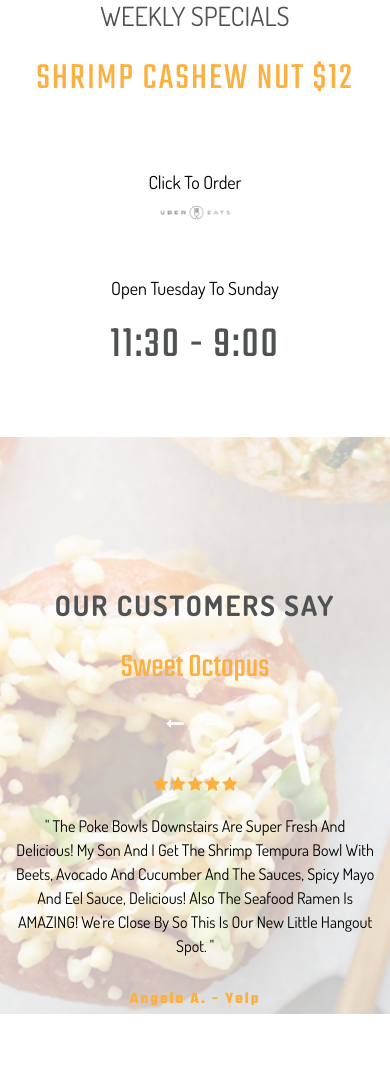
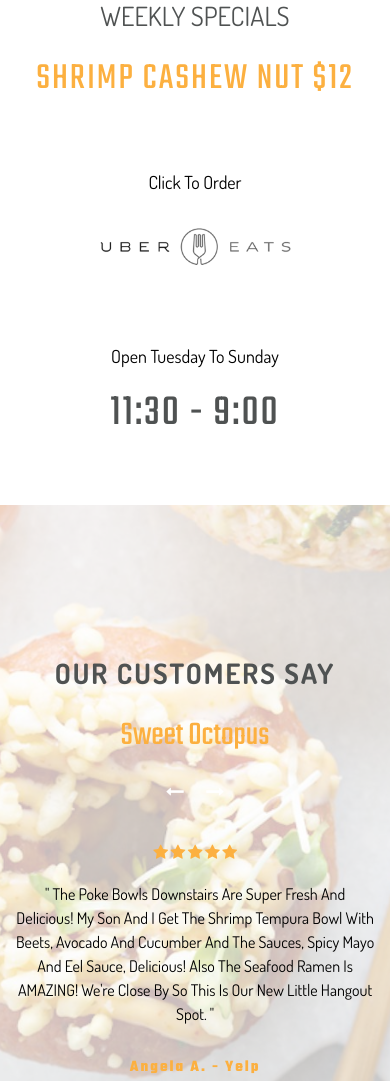
Before and after one commit to timseo/sweetoctopus, a PHP site: page / in a window 390 px wide. Shown: the part 1103-2184 px from the top of the page. Run offline with PHP 8.4, Linux system fonts and the light colour scheme; some libraries are stand-ins or nearby versions; some web fonts are replaced.

Commit message:
mobile styling ubereats

```diff
--- a/css/style.css
+++ b/css/style.css
@@ -293,6 +293,14 @@ img.hp-uber {
 	height:auto;
 }
 
+@media only screen and  (max-width: 756px) {
+	img.hp-uber {
+		width:55%;
+		height:auto;
+	}
+
+}
+
 .img-hover-zoom--quick-zoom img {
   transform-origin: 0 0;
   transition: transform .25s, visibility .25s ease-in;
```
Also changed, not shown: 3 other files.
